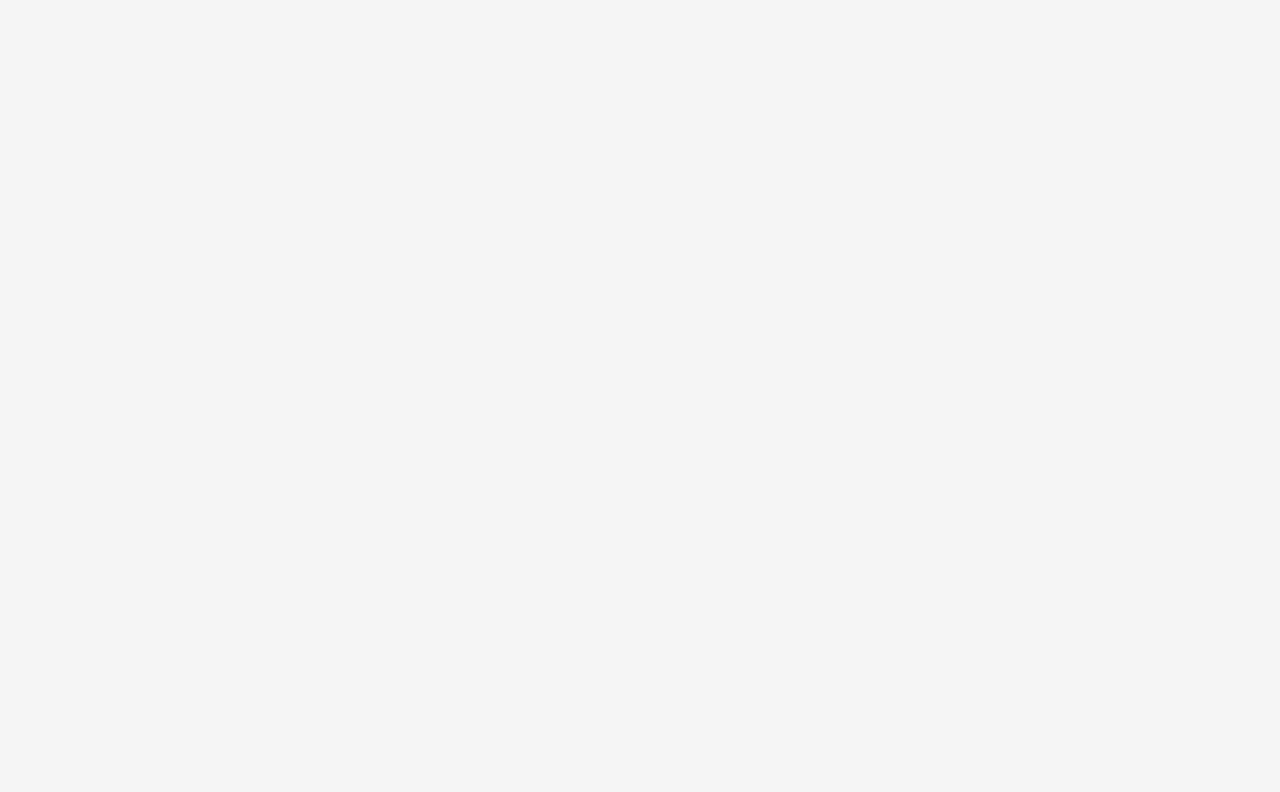
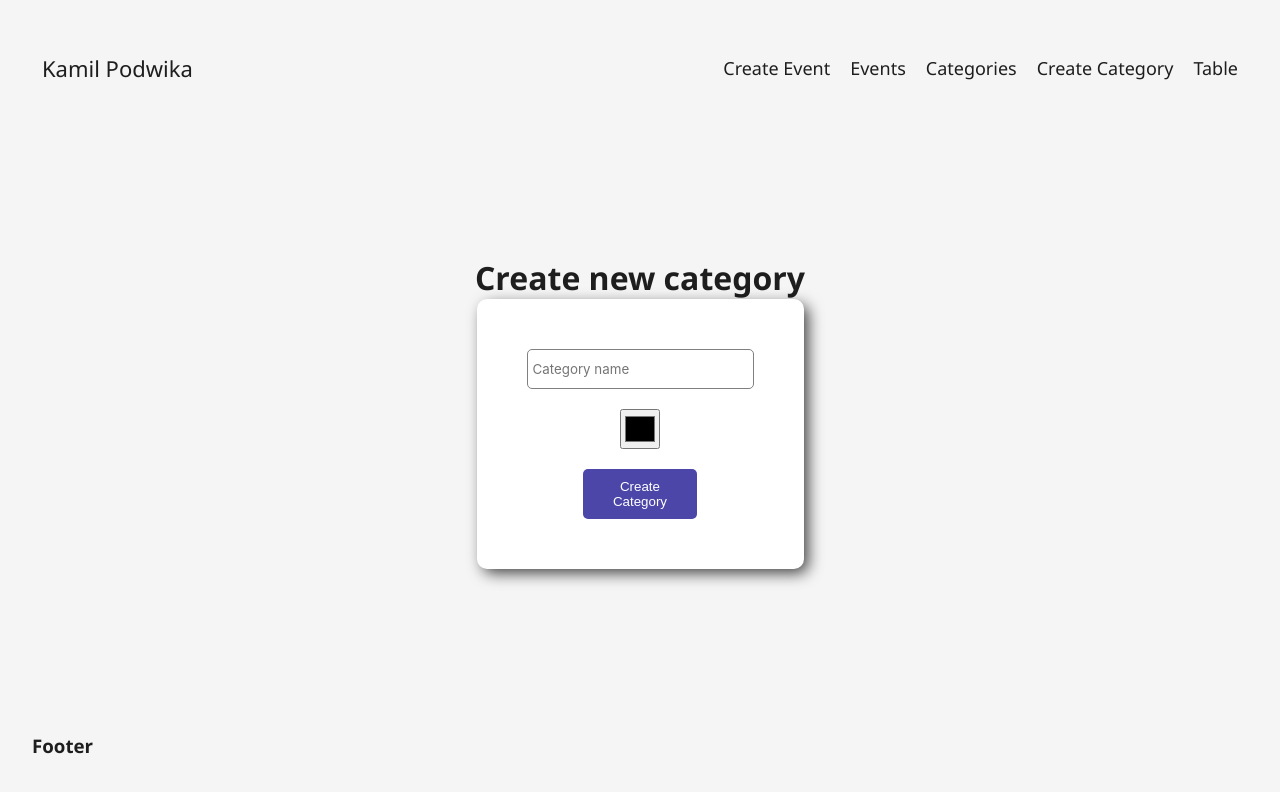
Before and after one commit to KamilPo/my_app, a React (Create React App) app: page /createCategory in a window 1280 px wide. Before the commit this address had no page. Shown: the top 792 px of the page. Built offline with nearby package versions, Linux system fonts and the light colour scheme.

Commit message:
createCategory

```diff
--- a/src/App.css
+++ b/src/App.css
@@ -369,6 +369,13 @@ ul li .descr::before {
   font-family: 'Inter', sans-serif;
 }
 
+.form--color-input {
+  margin-bottom: 20px;
+  height: 40px;
+  width: 40px;
+  padding: 2px;
+}
+
 .form--submit {
   width: 50%;
   padding: 10px;
--- a/src/App.js
+++ b/src/App.js
@@ -5,6 +5,7 @@ import Layout from "./pages/Layout"
 import './App.css';
 import CreateEvent from './pages/CreateEvent';
 import Categories from './pages/Categories';
+import CreateCategory from './pages/CreateCategory';
 
 function App() {
   return (
@@ -17,6 +18,7 @@ function App() {
         <Route path={"/createEvent"} element={<CreateEvent/>}></Route>
         <Route path={"/categories"} element={<Categories/>}></Route>
         <Route path={"/categories/:id"} element={<h1>kategorie id</h1>}></Route>
+        <Route path={"/createCategory"} element={<CreateCategory/>}></Route>
         <Route path={"/table"} element={<h1>table</h1>}></Route>
       </Route>
     </Routes>
--- a/src/data/categoriesData.js
+++ b/src/data/categoriesData.js
@@ -2,12 +2,12 @@ export default {
     "data": {
         "categories":[
         {
-            "id": "1",
+            "id": 1,
             "name": "Urodziny",
             "color": "#ff0000"
         },
         {
-            "id": "2",
+            "id": 2,
             "name": "Imieniny",
             "color": "#0000ff"
         },
--- a/src/pages/CreateCategory.js
+++ b/src/pages/CreateCategory.js
@@ -0,0 +1,58 @@
+import React, { useState } from "react";
+import {useNavigate } from "react-router-dom";
+import categoriesData from "../data/categoriesData";
+
+export default function CreateCategory() {
+    const [newCategory, setNewCategory] = useState({
+      name: "",
+      color: "",
+})
+
+    const navigate = useNavigate();
+    const newCategoryIndex = categoriesData.data.categories.length - 1;
+
+    const handleChange = (e) => {
+        const { name, value } = e.target;
+        setNewCategory((prevEvent) => ({
+        ...prevEvent,
+        id: newCategoryIndex,
+        [name]: value,
+        }));
+    };
+
+    // console.log(newCategory)
+
+    const handleSubmit = (e) => {e.preventDefault();
+
+    // Dodaj nowe wydarzenie do danych
+    categoriesData.data.categories.push(newCategory);
+
+    // Przekieruj do widoku szczegółów nowego wydarzenia
+
+    navigate('/categories')
+  };
+
+  return (
+    <div className="form-container">
+      <h1>Create new category</h1>
+      <form className="form" onSubmit={handleSubmit}>
+          <input
+            type="text"
+            name="name"
+            placeholder="Category name"
+            className="form--input"
+            value={newCategory.name}
+            onChange={handleChange}
+          />
+        <input
+            type={"color"}
+            name={"color"}
+            value={newCategory.color}
+            onChange={handleChange}
+            className={"form--color-input"}
+        />
+        <button className="form--submit" type="submit">Create Category</button>
+      </form>
+    </div>
+  );
+}
--- a/src/pages/Layout.js
+++ b/src/pages/Layout.js
@@ -23,6 +23,7 @@ export default function Layout() {
                     <a href="/CreateEvent" target="_blank">Create Event</a>
                     <a href="/Events" target="_blank">Events</a>
                     <a href="/Categories" target="_blank">Categories</a>
+                    <a href="/CreateCategory" target="_blank">Create Category</a>
                     <a href="/Table" target="_blank">Table</a>
                     {/* <a href="https://codepen.io/jo_Geek/" target="_blank">Codepen</a>
                     <a href="https://jsfiddle.net/user/jo_Geek/" target="_blank">JsFiddle</a> */}
```
